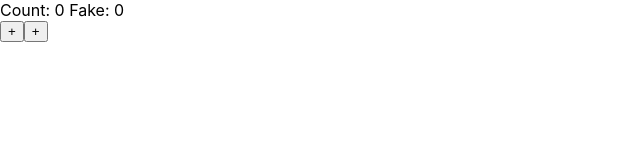
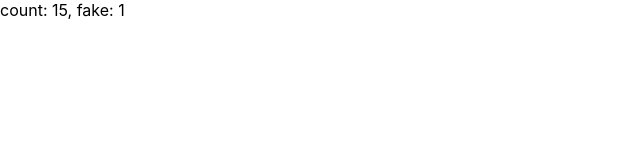
Before and after one commit to IvanShirykhalov/RK, a React (Create React App) app: page / in a window 1280 px wide. Shown: the top 160 px of the page, without its empty margins (0-640 px from the left). Built offline with nearby package versions, Linux system fonts and the light colour scheme.

Commit message:
useEffect \ setTimeout \ setInterval

```diff
--- a/src/components/UseCallback.tsx
+++ b/src/components/UseCallback.tsx
@@ -30,6 +30,7 @@ export const Example1 = () => {
     }, [books])
 
 
+
     /*const newArr = useMemo(() => {
         return books.filter(u => u.toLowerCase().indexOf('o') > -1)
     }, [books])*/
--- a/src/index.tsx
+++ b/src/index.tsx
@@ -3,7 +3,7 @@ import ReactDOM from 'react-dom/client';
 import './index.css';
 import reportWebVitals from './reportWebVitals';
 import {Example1} from "./components/UseCallback";
-import {UseState} from "./stories/UseState";
+import {UseEffectSetTimeOut, UseState} from "./stories/UseState";
 
 
 const root = ReactDOM.createRoot(
@@ -11,7 +11,7 @@ const root = ReactDOM.createRoot(
 );
 root.render(
     <React.StrictMode>
-        <UseState/>
+        <UseEffectSetTimeOut/>
     </React.StrictMode>
 );
 
--- a/src/stories/UseState.tsx
+++ b/src/stories/UseState.tsx
@@ -40,3 +40,42 @@ export const UseState = () => {
         </>
     );
 };
+
+
+export const UseEffectSetTimeOut = () => {
+    const [count, setCount] = useState<number>(1)
+    const [fake, setFake] = useState<number>(1)
+    console.log('useState')
+
+    //const initValue = useMemo(generateData, [])
+
+    // useEffect(() => {
+    //     console.log('useEffect every render')
+    //     document.title = count.toString()
+    // })    // every render
+
+    // useEffect(() => {
+    //     setTimeout(() => {
+    //         console.log('setTimeout')
+    //         document.title = count.toString()
+    //     }, 1000)
+    // }, [count])
+
+    useEffect(() => {
+        setInterval(() => {
+            setCount((state)=>state + 1)
+        }, 1000)
+    }, [])
+
+    return (
+        <>
+            count: {count}, fake: {fake}
+            {/*Count: {count} Fake: {fake}*/}
+            {/*<div>*/}
+            {/*    <button onClick={() => setCount(count + 1)}>+</button>*/}
+            {/*    <button onClick={() => setFake(fake + 1)}>+</button>*/}
+            {/*</div>*/}
+        </>
+    );
+
+}
```
